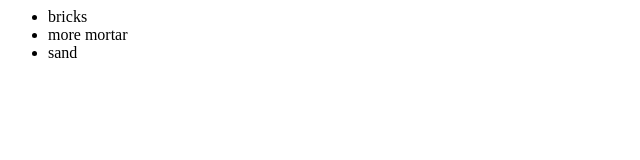
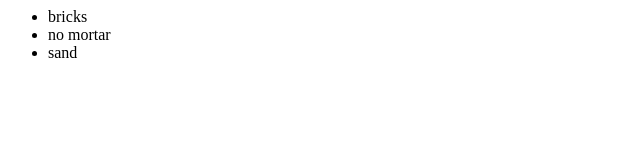
Before and after one commit to brendoncheung/git-test, a plain HTML site: page index.html in a window 1280 px wide. Shown: the full height of the page, 0-640 px from the left. Drawn offline with Linux system fonts and the light colour scheme.

Commit message:
another change to mortar

```diff
--- a/index.html
+++ b/index.html
@@ -3,7 +3,7 @@
     <body>
         <ul>
             <li>bricks</li>
-            <li>more mortar</li>
+            <li>no mortar</li>
             <li>sand</li>
         </ul>
     </body>
```
